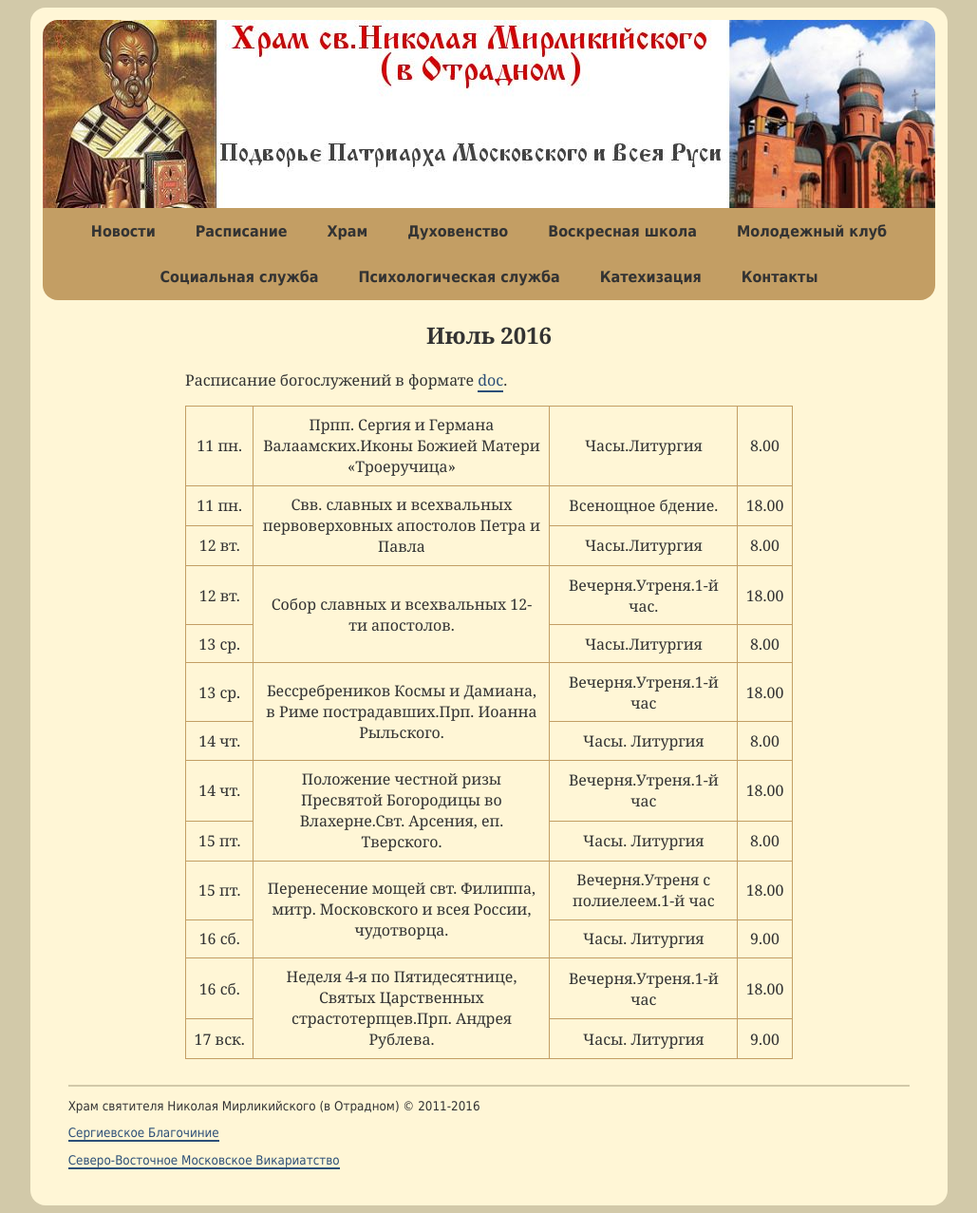
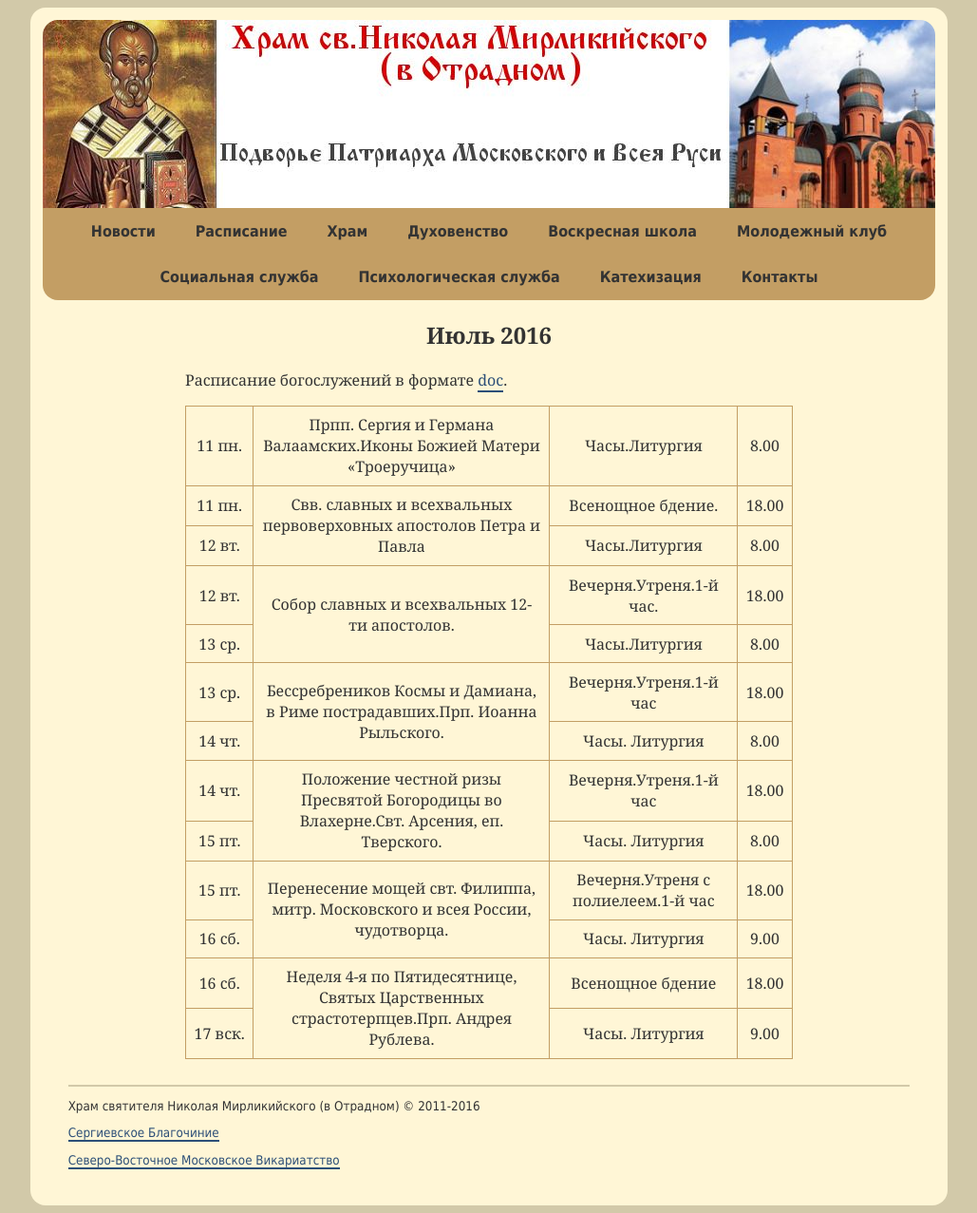
Before and after one commit to hramotradnoe/hramotradnoe.github.io, a Jekyll site: the page built from schedule/index.html, in a window 1280 px wide. Shown: the whole page at 95% size, without its empty margins (125-1154 px from the left). Built offline with Jekyll 4.4.1, drawn with Linux system fonts in a browser that asks for light colours.

Commit message:
Update schedule.yml

```diff
--- a/_data/schedule.yml
+++ b/_data/schedule.yml
@@ -51,7 +51,7 @@ timetable:
    services    :
       - day   : 16&nbsp;сб.
         time  : '18.00'
-        title : "Вечерня.Утреня.1-й час"
+        title : "Всенощное бдение"
       - day   : 17&nbsp;вск.
         time  : '9.00'
         title : "Часы. Литургия"
```
